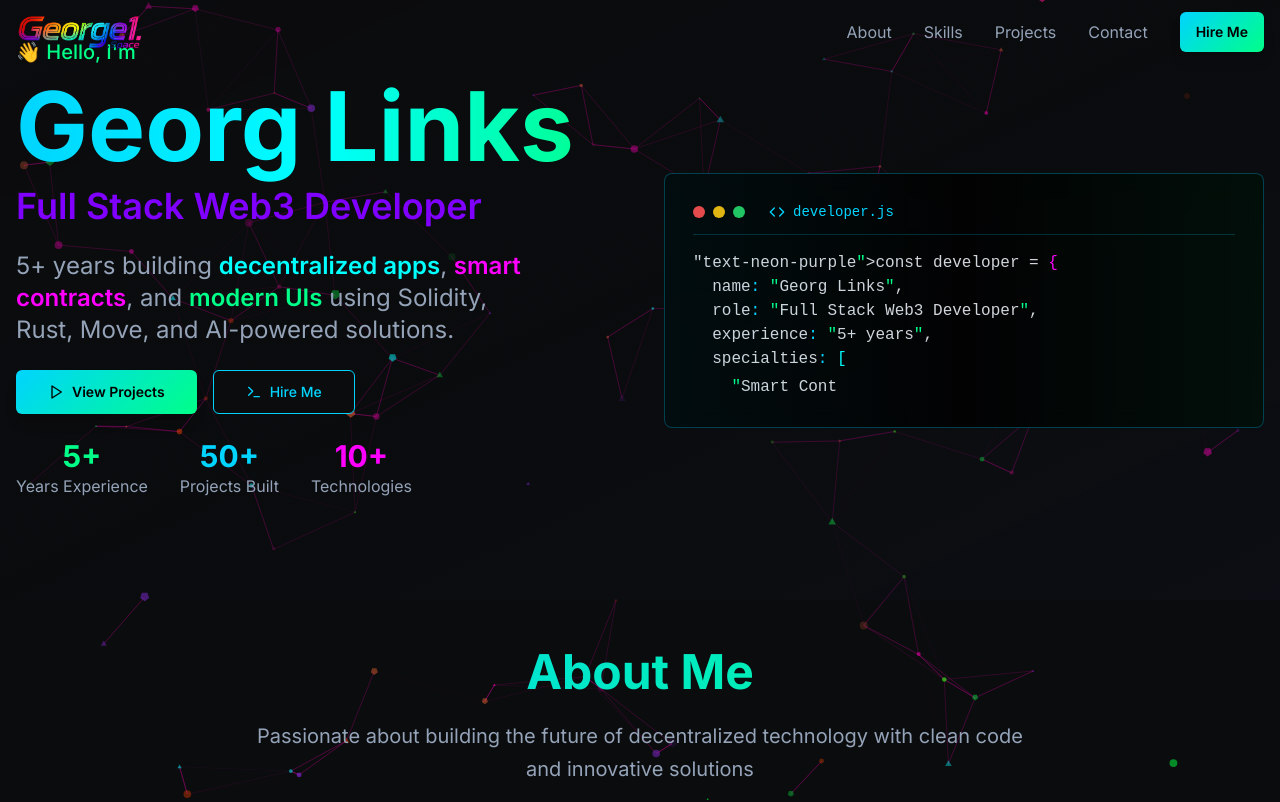
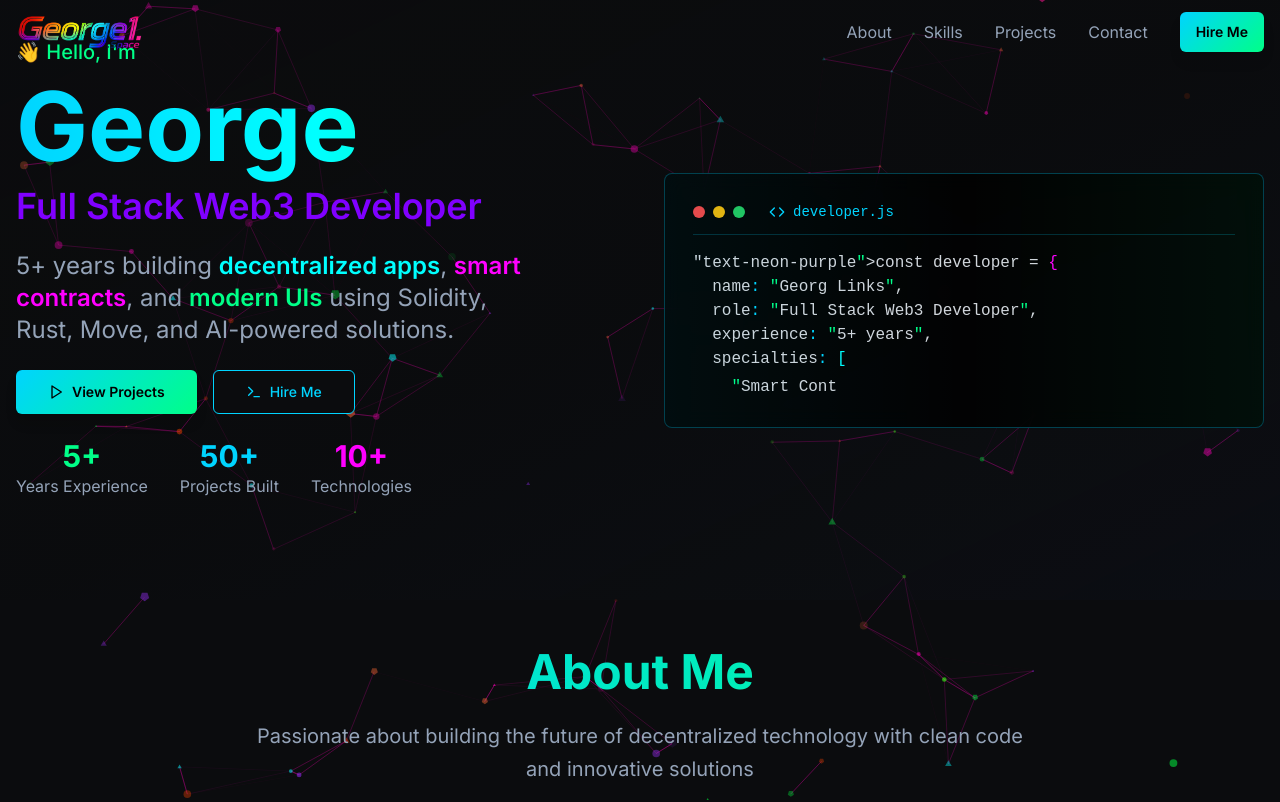
Before and after one commit to linkln33/georg_links, a Next.js app: page / in a window 1280 px wide. Shown: the top 802 px of the page. Built offline with nearby package versions, Linux system fonts and the light colour scheme.

Commit message:
Change hero name to George and update favicon to geo-favi.png

```diff
--- a/app/layout.tsx
+++ b/app/layout.tsx
@@ -11,9 +11,9 @@ export const metadata: Metadata = {
   authors: [{ name: 'Georg Links' }],
   robots: 'index, follow',
   icons: {
-    icon: '/logo.png',
-    shortcut: '/logo.png',
-    apple: '/logo.png',
+    icon: '/geo-favi.png',
+    shortcut: '/geo-favi.png',
+    apple: '/geo-favi.png',
   },
   openGraph: {
     type: 'website',
--- a/components/sections/hero.tsx
+++ b/components/sections/hero.tsx
@@ -72,7 +72,7 @@ export const Hero = () => {
                 👋 Hello, I&apos;m
               </p>
               <h1 className="text-5xl sm:text-6xl lg:text-7xl xl:text-8xl font-bold bg-gradient-to-r from-neon-blue via-neon-cyan to-neon-green bg-clip-text text-transparent leading-tight lg:leading-relaxed py-1 lg:py-2">
-                Georg Links
+                George
               </h1>
               <div className="mt-8 lg:mt-16">
                 <h2 className="text-2xl sm:text-3xl lg:text-4xl font-semibold text-neon-purple">
```
Also changed, not shown: public/geo-favi.png (added).
